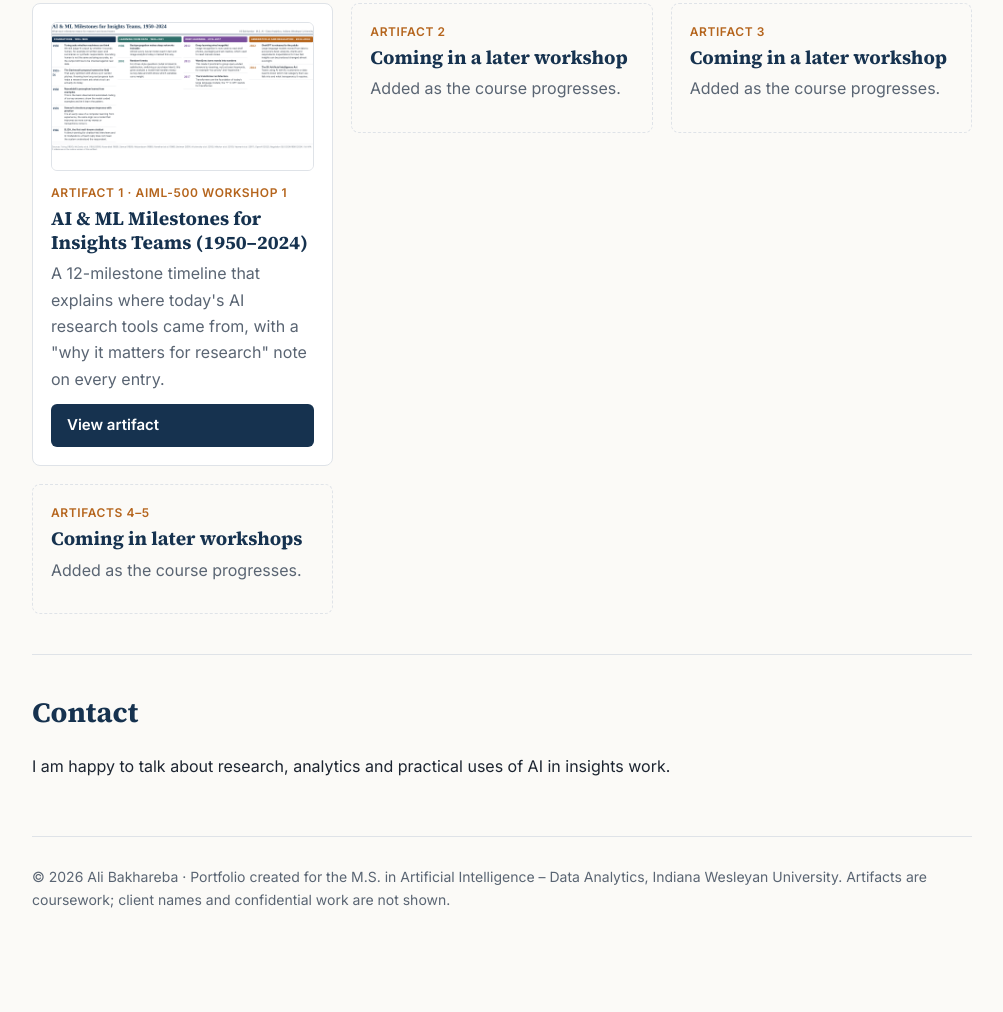
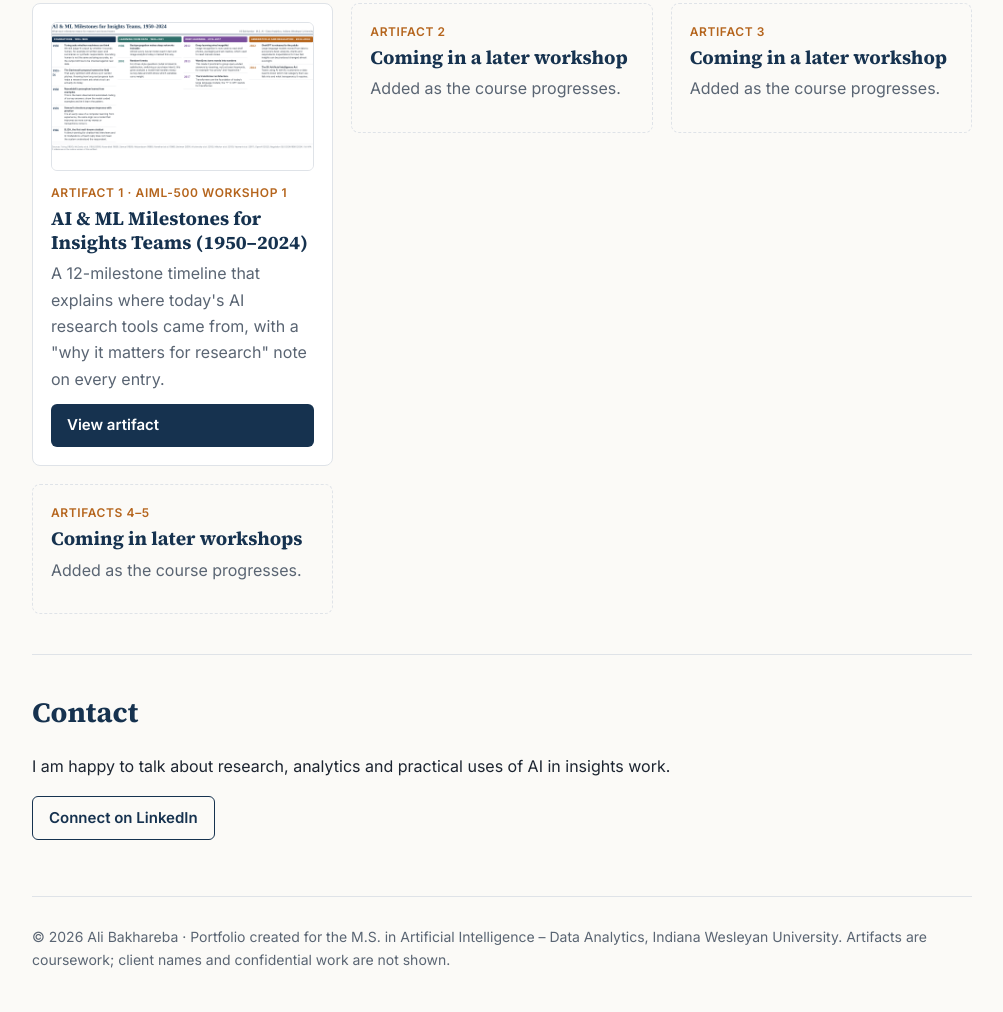
Before and after one commit to abakhareba/abakhareba.github.io, a plain HTML site: page index.html in a window 1280 px wide. Shown: the part 1252-2264 px from the top of the page, without its empty margins (138-1141 px from the left). Before the commit the page ends 2203 px from the top, so only its background shows below. Drawn offline with Linux system fonts and the light colour scheme.

Commit message:
Add files via upload

```diff
--- a/index.html
+++ b/index.html
@@ -59,6 +59,7 @@
   <section id="contact">
     <h2>Contact</h2>
     <p>I am happy to talk about research, analytics and practical uses of AI in insights work.</p>
+    <p><a class="btn alt" href="https://www.linkedin.com/in/ali-bakhareba/" target="_blank" rel="noopener">Connect on LinkedIn</a></p>
   </section>
 
   <footer>© 2026 Ali Bakhareba · Portfolio created for the M.S. in Artificial Intelligence – Data Analytics, Indiana Wesleyan University. Artifacts are coursework; client names and confidential work are not shown.</footer>
```
